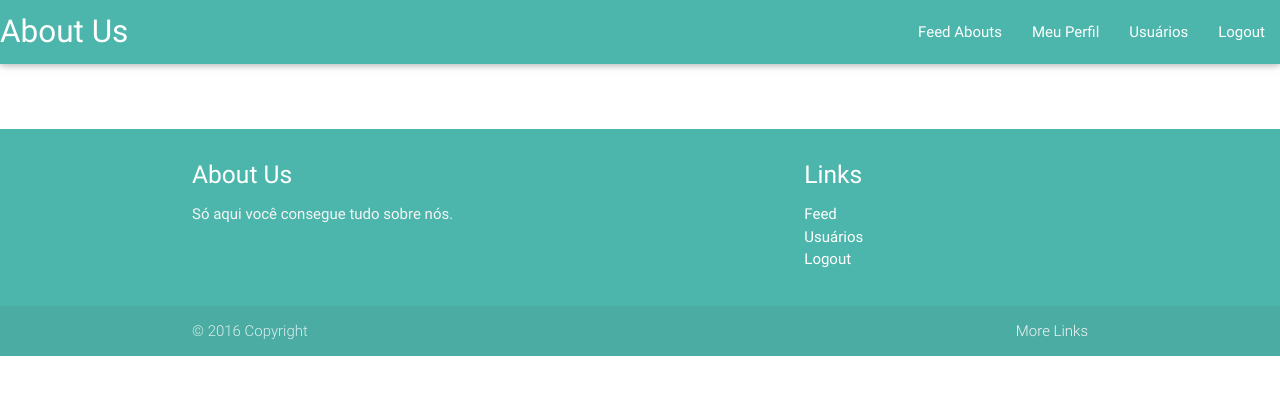
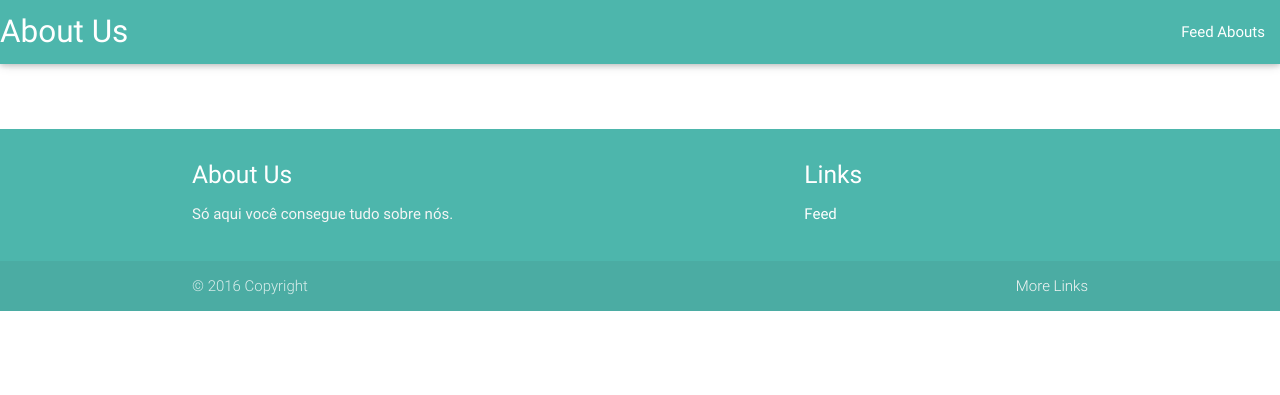
Before and after one commit to DAS2016-1/myStock, a Django app: page /products/ in a window 1280 px wide. Shown: the top 395 px of the page. Run offline with Django 3.2, Linux system fonts and the light colour scheme; some libraries are stand-ins or nearby versions.

```diff
--- a/myStock/settings.py
+++ b/myStock/settings.py
@@ -38,6 +38,7 @@ INSTALLED_APPS = [
     'django.contrib.messages',
     'django.contrib.staticfiles',
     'materialize',
+    'myStock',
     'products',
 ]
 
--- a/myStock/templates/myStock/base.html
+++ b/myStock/templates/myStock/base.html
@@ -25,9 +25,6 @@
                         <a href="/feed/"class="brand-logo" id="initial-logo">     About Us</a>
                         <ul class="right hide-on-med-and-down">
                             <li><a href="/feed/">Feed Abouts</a></li>
-                            <li><a href="{%url "au_auth:show_profile" request.user.id%}">Meu Perfil</a> </li>
-                            <li><a href="{% url 'au_auth:show_profiles' %}">Usuários</a></li>
-                            <li><a href="{% url 'au_auth:make_logout' %}">Logout</a></li>
                         </ul>
                     </div>
                 </nav>
@@ -47,8 +44,6 @@
                         <h5 class="white-text">Links</h5>
                         <ul>
                             <li><a class="white-text"href="/feed/">Feed</a></li>
-                            <li><a class="white-text" href="{% url 'au_auth:show_profiles' %}">Usuários</a></li>
-                            <li><a class="white-text" href="{% url 'au_auth:make_logout' %}">Logout</a></li>
                         </ul>
                     </div>
                 </div>
```
